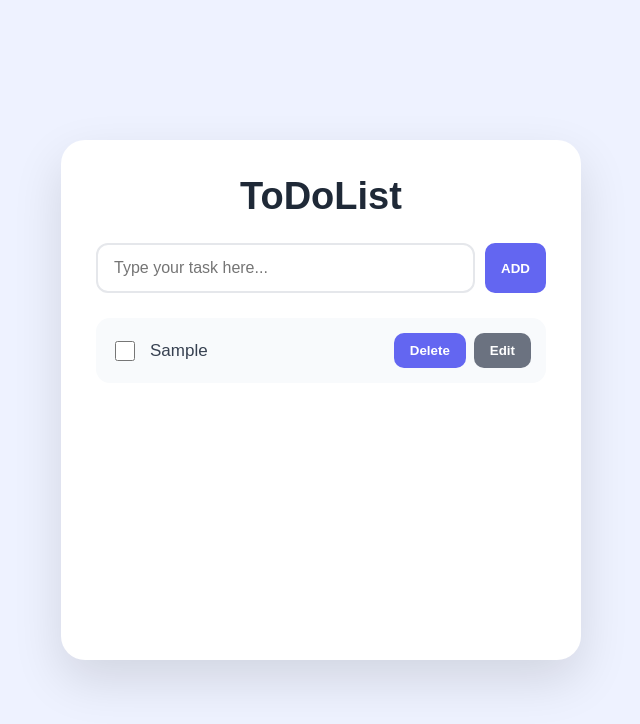
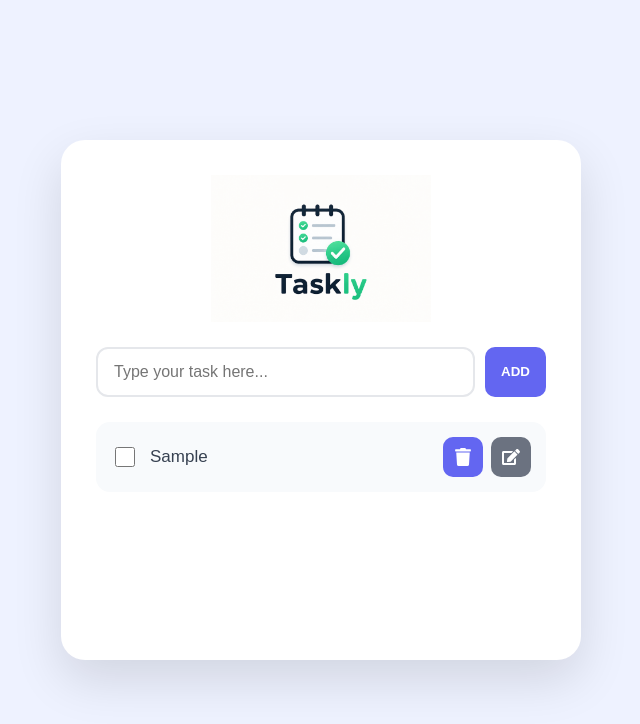
Before and after one commit to Bajt3k/ToDoList, a React (Vite) app: page / in a window 1280 px wide. Both pictures are taken after typing "Sample" into the empty fields and a click on the button "ADD". Shown: the top 724 px of the page, without its empty margins (319-959 px from the left). Built offline with nearby package versions, Linux system fonts and the light colour scheme.

Commit message:
logo and icons changes

```diff
--- a/package.json
+++ b/package.json
@@ -11,7 +11,8 @@
   },
   "dependencies": {
     "react": "^19.2.8",
-    "react-dom": "^19.2.8"
+    "react-dom": "^19.2.8",
+    "react-icons": "^5.7.0"
   },
   "devDependencies": {
     "@eslint/js": "^10.0.1",
--- a/src/App.css
+++ b/src/App.css
@@ -22,6 +22,25 @@
   font-weight: 700;
 
   color: #1f2937;
+}
+
+.logo {
+  width: 220px;
+  margin: 0 auto;
+  display: block;
+}
+
+.actions button {
+  display: flex;
+  align-items: center;
+  justify-content: center;
+
+  width: 40px;
+  height: 40px;
+
+  padding: 0;
+
+  font-size: 18px;
 }
 
 
--- a/src/App.jsx
+++ b/src/App.jsx
@@ -2,6 +2,7 @@ import { useState, useEffect } from "react";
 import TaskForm from "./components/TaskForm";
 import TaskList from "./components/TaskList";
 import "./App.css";
+import logo from "./assets/logo.png";
 
 function App() {
   const [task, setTask] = useState("");
@@ -70,7 +71,7 @@ function App() {
   return (
     <>
       <div className="App">
-        <h1>ToDoList</h1>
+        <img src={logo} className="logo" alt="logo" />
         <TaskForm task={task} setTask={setTask} handleSubmit={handleSubmit} />
         <TaskList
           tasks={tasks}
--- a/src/components/TaskItem.jsx
+++ b/src/components/TaskItem.jsx
@@ -1,3 +1,6 @@
+import { FaTrash, FaEdit, FaSave } from "react-icons/fa";
+import {IoClose} from "react-icons/io5";
+
 function TaskItem({ taskItem, editingId, editText, setEditText, toggleTaskDone, handleDeleteTask, handleEditTask, saveEditTask, cancelEditTask }) {
     return (
         <li key={taskItem.id} className={taskItem.done ? "done" : ""}>
@@ -9,10 +12,10 @@ function TaskItem({ taskItem, editingId, editText, setEditText, toggleTaskDone,
                 onChange={(e) => setEditText(e.target.value)}
               />
               <button type="button" onClick={() => saveEditTask(taskItem.id)}>
-                Save
+                <FaSave />
               </button>
               <button type="button" onClick={cancelEditTask}>
-                Cancel
+                <IoClose />
               </button>
             </>
           ) : (
@@ -28,10 +31,10 @@ function TaskItem({ taskItem, editingId, editText, setEditText, toggleTaskDone,
                   type="button"
                   onClick={() => handleDeleteTask(taskItem.id)}
                 >
-                  Delete
+                  <FaTrash />
                 </button>
                 <button type="button" onClick={() => handleEditTask(taskItem)}>
-                  Edit
+                    <FaEdit />
                 </button>
               </div>
             </>
```
Also changed, not shown: src/assets/logo.png (added), 1 other file (tests, documents, lock files or other folders).
